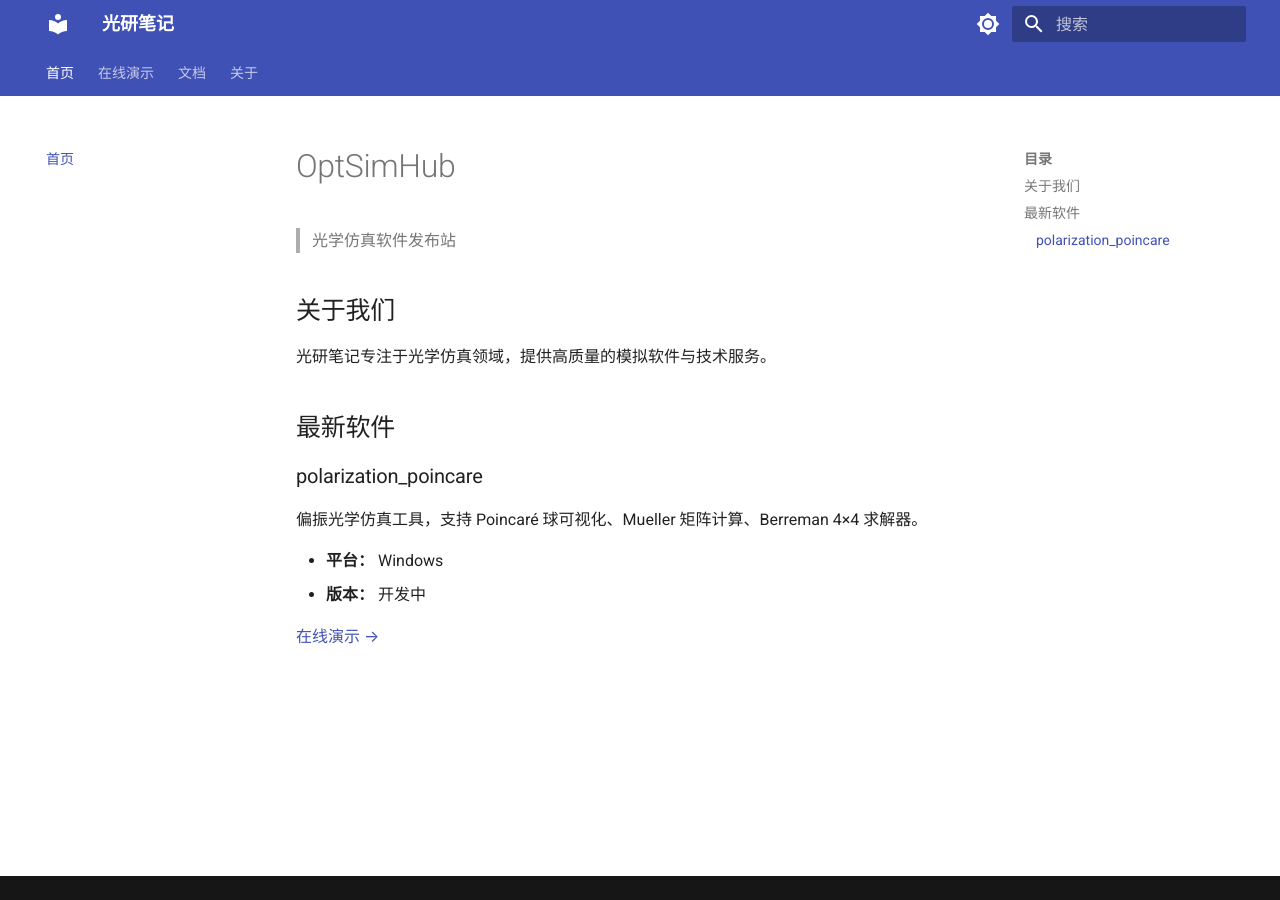
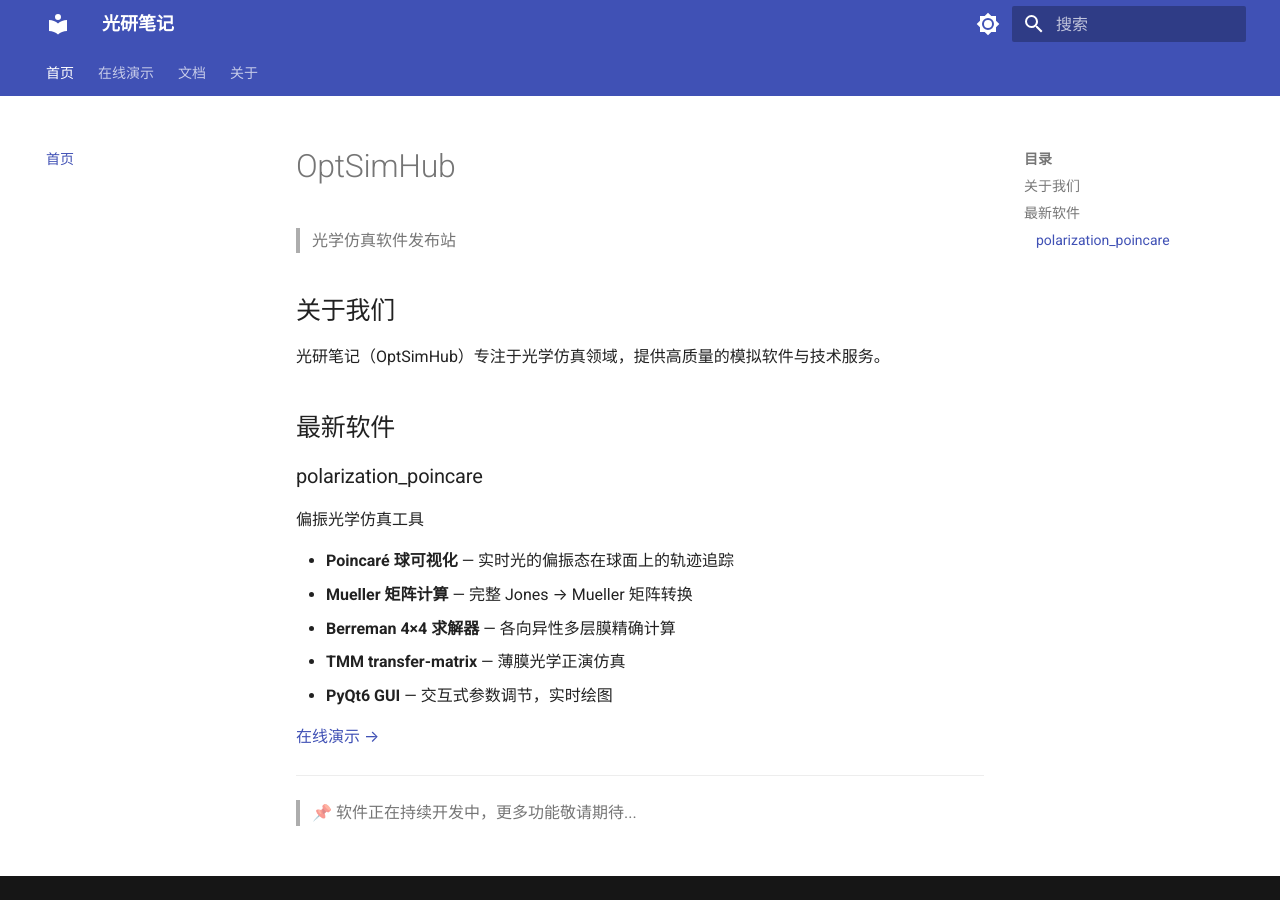
Before and after one commit to xiaoyong-boe/optsimhub-site, an MkDocs documentation site: the page built from docs/index.md, in a window 1280 px wide. Built offline with MkDocs 1.6.1 and Material for MkDocs 9.7.7, drawn with Linux system fonts in a browser that asks for light colours.

Commit message:
update: richer homepage content

```diff
--- a/docs/index.md
+++ b/docs/index.md
@@ -4,15 +4,22 @@
 
 ## 关于我们
 
-光研笔记专注于光学仿真领域，提供高质量的模拟软件与技术服务。
+光研笔记（OptSimHub）专注于光学仿真领域，提供高质量的模拟软件与技术服务。
 
 ## 最新软件
 
 ### polarization_poincare
 
-偏振光学仿真工具，支持 Poincaré 球可视化、Mueller 矩阵计算、Berreman 4×4 求解器。
+偏振光学仿真工具
 
-- **平台：** Windows
-- **版本：** 开发中
+- **Poincaré 球可视化** — 实时光的偏振态在球面上的轨迹追踪
+- **Mueller 矩阵计算** — 完整 Jones → Mueller 矩阵转换
+- **Berreman 4×4 求解器** — 各向异性多层膜精确计算
+- **TMM transfer-matrix** — 薄膜光学正演仿真
+- **PyQt6 GUI** — 交互式参数调节，实时绘图
 
 [在线演示 →](demo/index.html)
+
+---
+
+> 📌 软件正在持续开发中，更多功能敬请期待...
```
